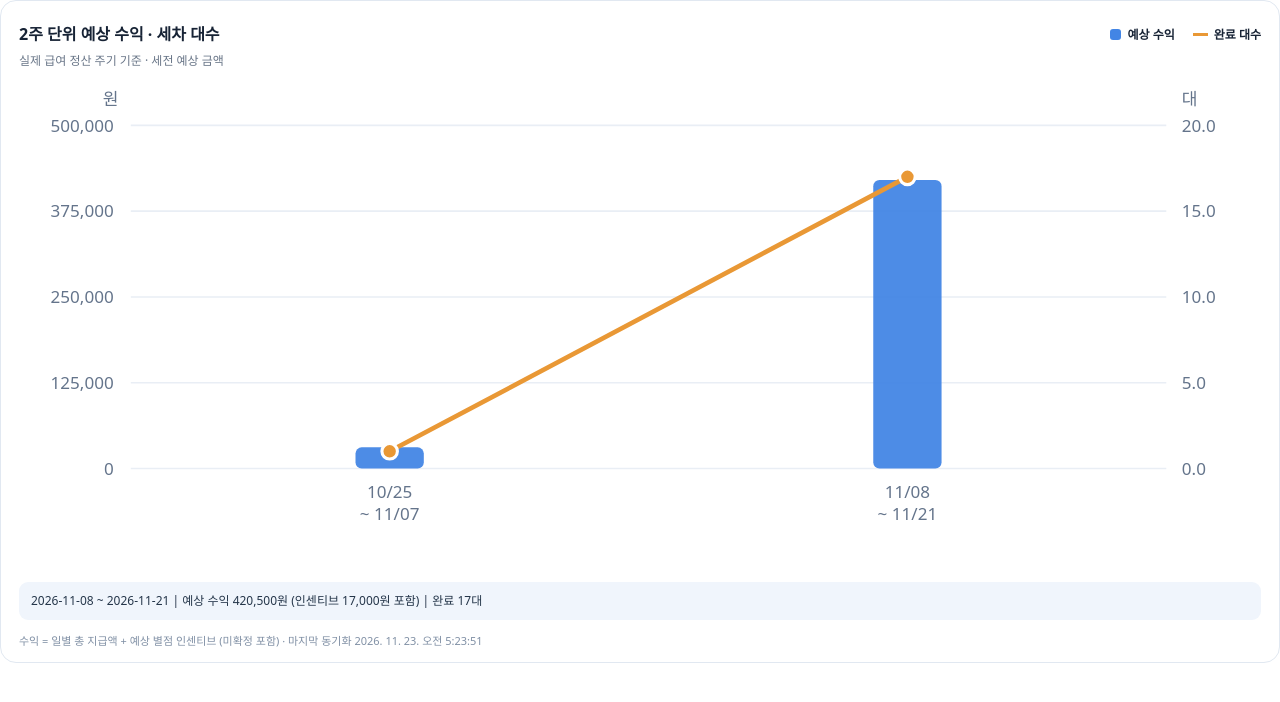
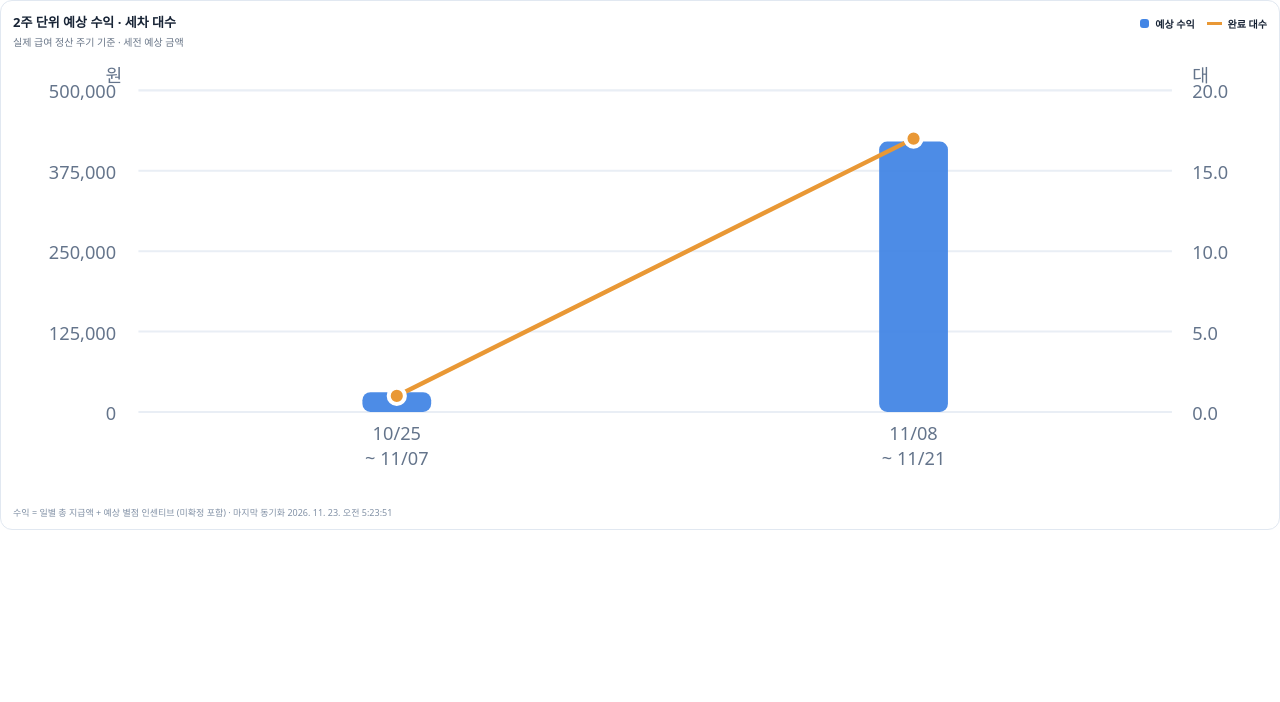
Before and after one commit to hyo-nu/sejalsa-widge, a plain HTML site: page chart.html in a window 1280 px wide. Drawn offline with Linux system fonts and the light colour scheme.

Commit message:
Compact combo chart and show hover tooltip near bars and line points

```diff
--- a/chart.html
+++ b/chart.html
@@ -7,39 +7,48 @@
 :root{color-scheme:light dark}
 *{box-sizing:border-box}
 body{margin:0;font-family:system-ui,-apple-system,"Pretendard",sans-serif;background:transparent;color:light-dark(#172335,#e5eaf3)}
-.panel{border:1px solid light-dark(#e1e8f1,#424955);background:light-dark(#fff,#222);border-radius:16px;padding:20px 18px 14px;min-width:0}
-.top{display:flex;justify-content:space-between;gap:12px;align-items:flex-start;flex-wrap:wrap}
-h1{font-size:16px;font-weight:750;margin:0 0 6px}
-.sub{font-size:12px;color:light-dark(#687587,#aaa);margin:0}
-.legend{display:flex;gap:18px;align-items:center;font-size:12px;font-weight:600;margin-top:4px}
-.legend span{display:inline-flex;gap:6px;align-items:center}.legend b{width:11px;height:11px;background:#4285e5;border-radius:3px;display:inline-block}.legend em{width:15px;border-top:3px solid #e99835;display:inline-block}
-.viewport{width:100%;overflow-x:auto;margin-top:16px}
-svg{display:block;width:100%;height:auto;min-width:460px;overflow:visible}
+.panel{border:1px solid light-dark(#e1e8f1,#424955);background:light-dark(#fff,#222);border-radius:12px;padding:11px 12px 10px;min-width:0}
+.top{display:flex;justify-content:space-between;gap:7px;align-items:flex-start;flex-wrap:wrap}
+h1{font-size:13px;font-weight:750;margin:0 0 3px}
+.sub{font-size:10px;color:light-dark(#687587,#aaa);margin:0}
+.legend{display:flex;gap:12px;align-items:center;font-size:10px;font-weight:600;margin-top:4px}
+.legend span{display:inline-flex;gap:6px;align-items:center}.legend b{width:9px;height:9px;background:#4285e5;border-radius:3px;display:inline-block}.legend em{width:15px;border-top:3px solid #e99835;display:inline-block}
+.viewport{width:100%;overflow-x:auto;margin-top:7px}
+svg{display:block;width:100%;height:auto;min-width:290px;overflow:visible}
 svg text{font-family:inherit}
-.gridline{stroke:light-dark(#e9eef5,#424754);stroke-width:1}.axis{fill:light-dark(#64748b,#b1bac8);font-size:11px}
-.bar{fill:#4285e5;opacity:.94}.bar:hover{opacity:.7}.series{stroke:#e99835;fill:none;stroke-width:3;stroke-linejoin:round;stroke-linecap:round}.dot{fill:#e99835;stroke:light-dark(#fff,#222);stroke-width:2}
-#tip{padding:9px 12px;border-radius:9px;background:light-dark(#f0f5fc,#343c4b);font-size:12px;color:light-dark(#25364a,#f1f4f9);margin-top:8px;min-height:38px}
-.foot{font-size:11px;color:light-dark(#8090a5,#a0a8b4);margin-top:12px}
+.gridline{stroke:light-dark(#e9eef5,#424754);stroke-width:1}.axis{fill:light-dark(#64748b,#b1bac8);font-size:9px}
+.bar{fill:#4285e5;opacity:.94}.bar:hover{opacity:.7}.series{stroke:#e99835;fill:none;stroke-width:2.2;stroke-linejoin:round;stroke-linecap:round}.dot{fill:#e99835;stroke:light-dark(#fff,#222);stroke-width:2}
+#tip{position:fixed;z-index:30;pointer-events:none;max-width:230px;padding:8px 10px;border-radius:8px;border:1px solid light-dark(#dce6f2,#576272);background:light-dark(#fff,#303846);box-shadow:0 4px 15px #0002;font-size:11px;line-height:1.55;color:light-dark(#25364a,#f1f4f9);visibility:hidden;white-space:normal}
+.foot{font-size:9px;color:light-dark(#8090a5,#a0a8b4);margin-top:5px}
 .error{padding:24px;color:light-dark(#9b2532,#ffb4be)}
-@media(max-width:500px){.panel{padding:15px 12px}h1{font-size:15px}.legend{gap:12px}}
+@media(max-width:500px){.panel{padding:10px 8px}h1{font-size:12px}.legend{gap:8px;font-size:9px}}
 </style>
 </head>
 <body>
 <section class="panel">
   <div class="top"><div><h1>2주 단위 예상 수익 · 세차 대수</h1><p class="sub">실제 급여 정산 주기 기준 · 세전 예상 금액</p></div><div class="legend"><span><b></b>예상 수익</span><span><em></em>완료 대수</span></div></div>
-  <div class="viewport"><svg id="chart" role="img" aria-label="2주 정산 기간별 예상 수익 막대 및 완료 세차 대수 꺾은선 차트" viewBox="0 0 800 315"></svg></div>
-  <div id="tip" aria-live="polite">막대 또는 점을 선택하면 기간별 세부 내역이 표시돼.</div>
+  <div class="viewport"><svg id="chart" role="img" aria-label="2주 정산 기간별 예상 수익 막대 및 완료 세차 대수 꺾은선 차트" viewBox="0 0 620 220"></svg></div>
+  <div id="tip" role="tooltip" aria-live="polite"></div>
   <div class="foot" id="foot">수익 = 일별 총 지급액 + 예상 별점 인센티브 (미확정 포함)</div>
 </section>
 <script>
 const svg=document.getElementById('chart'),tip=document.getElementById('tip'),foot=document.getElementById('foot');
 const fmt=n=>Math.round(n).toLocaleString('ko-KR'), short=s=>s.slice(5).replace('-','/');
+function hideTip(){tip.style.visibility='hidden';}
+function positionTip(e){
+ const rect=e.currentTarget.getBoundingClientRect();
+ const pointer=e.clientX!=null?{x:e.clientX,y:e.clientY}:{x:rect.left+rect.width/2,y:rect.top};
+ let x=pointer.x+12,y=pointer.y-12-tip.offsetHeight;
+ x=Math.max(6,Math.min(x,window.innerWidth-tip.offsetWidth-6));
+ if(y<6)y=Math.min(window.innerHeight-tip.offsetHeight-6,pointer.y+14);
+ tip.style.left=x+'px';tip.style.top=y+'px';
+}
 function draw(rows){
  svg.replaceChildren();
- if(!rows.length){tip.textContent='집계할 작업 내역이 없어.';return;}
- const width=Math.max(800,rows.length*105+125),height=315,left=72,right=61,top=26,bottom=68,H=height-top-bottom,W=width-left-right;
+ if(!rows.length){tip.textContent='집계할 작업 내역이 없어.';tip.style.visibility='visible';return;}
+ const width=Math.max(620,rows.length*82+100),height=220,left=62,right=47,top=17,bottom=44,H=height-top-bottom,W=width-left-right;
  svg.setAttribute('viewBox',`0 0 ${width} ${height}`);
- svg.style.minWidth=width>800?width+'px':'460px';
+ svg.style.minWidth=width>620?width+'px':'290px';
  const maxIncome=Math.max(10000,...rows.map(r=>r.income||0)), maxCars=Math.max(1,...rows.map(r=>r.cars||0));
  const nice=(max)=>{const mag=Math.pow(10,Math.floor(Math.log10(max||1)));const scaled=max/mag;return (scaled<=1?1:scaled<=2?2:scaled<=5?5:10)*mag};
  const incomeLimit=nice(maxIncome*1.12), carLimit=Math.max(4,Math.ceil(maxCars*1.12));
@@ -54,21 +63,27 @@ function draw(rows){
  el('text',{x:width-right+10,y:13,class:'axis'},'대');
  const bars=[];
  rows.forEach((r,i)=>{
-  const center=x(i), bw=Math.min(44,W/rows.length*.55), y=yIncome(r.income);
+  const center=x(i), bw=Math.min(34,W/rows.length*.40), y=yIncome(r.income);
   const bar=el('rect',{x:center-bw/2,y,width:bw,height:Math.max(0,top+H-y),rx:4,class:'bar',tabindex:0,role:'button','aria-label':`${r.start} ~ ${r.end} 예상 수익 ${fmt(r.income)}원`});
   bars.push(bar);
-  el('text',{x:center,y:top+H+19,'text-anchor':'middle',class:'axis'},short(r.start));
-  el('text',{x:center,y:top+H+33,'text-anchor':'middle',class:'axis'},'~ '+short(r.end));
+  el('text',{x:center,y:top+H+14,'text-anchor':'middle',class:'axis'},short(r.start));
+  el('text',{x:center,y:top+H+26,'text-anchor':'middle',class:'axis'},'~ '+short(r.end));
  });
  const d=rows.map((r,i)=>(i?'L':'M')+x(i)+' '+yCars(r.cars)).join(' ');
  el('path',{d,class:'series'});
- rows.forEach((r,i)=>{const dot=el('circle',{cx:x(i),cy:yCars(r.cars),r:5,class:'dot',tabindex:0,role:'button','aria-label':`${r.start} ~ ${r.end} 완료 ${r.cars}대`});
-  const show=()=>{tip.textContent=`${r.start} ~ ${r.end} | 예상 수익 ${fmt(r.income)}원 (인센티브 ${fmt(r.incentive||0)}원 포함) | 완료 ${fmt(r.cars)}대`;};
-  [bars[i],dot].forEach(e=>{e.addEventListener('mouseenter',show);e.addEventListener('focus',show);e.addEventListener('click',show);});
+ rows.forEach((r,i)=>{const dot=el('circle',{cx:x(i),cy:yCars(r.cars),r:4,class:'dot',tabindex:0,role:'button','aria-label':`${r.start} ~ ${r.end} 완료 ${r.cars}대`});
+  const show=(e)=>{
+    tip.innerHTML='<strong>'+r.start+' ~ '+r.end+'</strong><div>예상 수익: <b>'+fmt(r.income)+'원</b></div><div>완료 대수: <b>'+fmt(r.cars)+'대</b></div><div>예상 인센티브: '+fmt(r.incentive||0)+'원 포함</div>';
+    tip.style.visibility='visible';positionTip(e);
+  };
+  [bars[i],dot].forEach(e=>{e.style.cursor='pointer';e.addEventListener('pointerenter',show);e.addEventListener('pointermove',positionTip);e.addEventListener('pointerleave',hideTip);e.addEventListener('focus',show);e.addEventListener('blur',hideTip);e.addEventListener('click',show);});
+  const hit=el('circle',{cx:x(i),cy:yCars(r.cars),r:13,fill:'transparent',tabindex:0,role:'button','aria-label':r.start+' ~ '+r.end+' 완료 '+fmt(r.cars)+'대'});
+  hit.style.cursor='pointer';hit.addEventListener('pointerenter',show);hit.addEventListener('pointermove',positionTip);hit.addEventListener('pointerleave',hideTip);hit.addEventListener('focus',show);hit.addEventListener('blur',hideTip);
+
  });
- const last=rows[rows.length-1];tip.textContent=`${last.start} ~ ${last.end} | 예상 수익 ${fmt(last.income)}원 (인센티브 ${fmt(last.incentive||0)}원 포함) | 완료 ${fmt(last.cars)}대`;
+
 }
-async function load(){try{const r=await fetch('./data.json?ts='+Date.now(),{cache:'no-store'});if(!r.ok)throw Error('HTTP '+r.status);const d=await r.json();if(!Array.isArray(d.byPayPeriod))throw Error('2주 집계 데이터가 아직 생성되지 않았습니다');draw(d.byPayPeriod);if(d.updatedAt)foot.textContent+=' · 마지막 동기화 '+new Date(d.updatedAt).toLocaleString('ko-KR');}catch(e){tip.textContent='차트 데이터를 불러오지 못했습니다: '+e.message;svg.replaceChildren();}}
+async function load(){try{const r=await fetch('./data.json?ts='+Date.now(),{cache:'no-store'});if(!r.ok)throw Error('HTTP '+r.status);const d=await r.json();if(!Array.isArray(d.byPayPeriod))throw Error('2주 집계 데이터가 아직 생성되지 않았습니다');draw(d.byPayPeriod);if(d.updatedAt)foot.textContent+=' · 마지막 동기화 '+new Date(d.updatedAt).toLocaleString('ko-KR');}catch(e){tip.textContent='차트 데이터를 불러오지 못했습니다: '+e.message;tip.style.visibility='visible';tip.style.left='12px';tip.style.top='55px';svg.replaceChildren();}}
 load();
 </script>
 </body></html>
```
